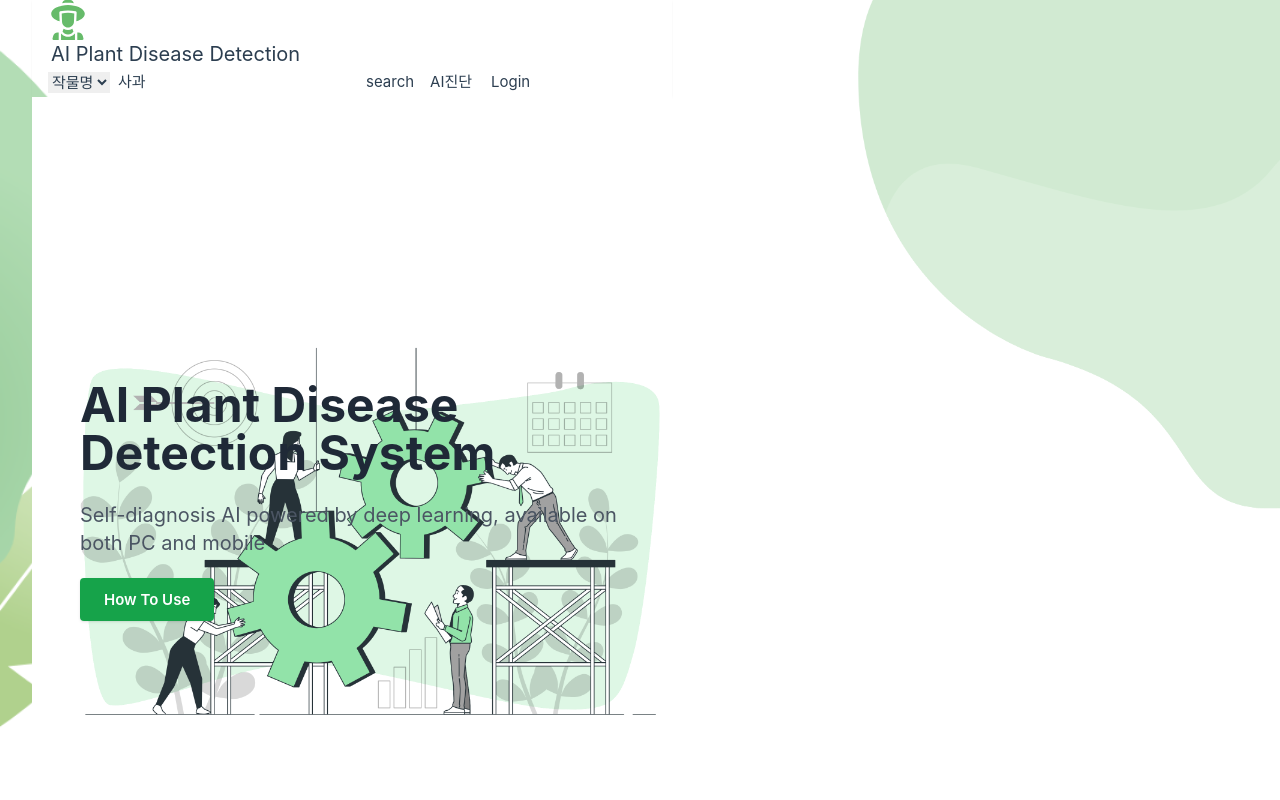
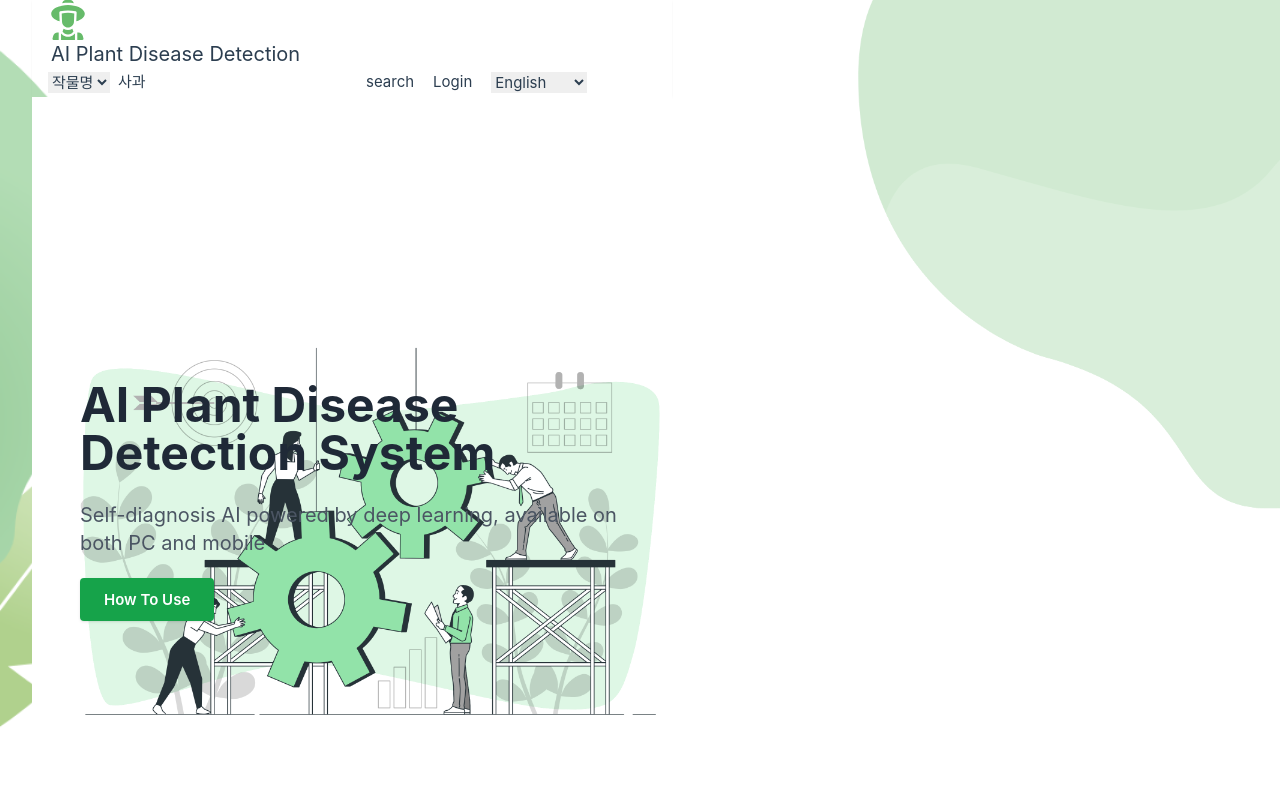
Before and after one commit to jihyoung-lee/-Plant_Disease_Detection_Web_v2, a Vue app in the folder vue/: page / in a window 1280 px wide. Shown: the top 800 px of the page. Built offline with nearby package versions, Linux system fonts and the light colour scheme; no server answers; what vue3-google-login would draw is missing.

Commit message:
Refactor: navbar layout logic

```diff
--- a/vue/src/components/navbar.vue
+++ b/vue/src/components/navbar.vue
@@ -15,18 +15,14 @@
     <!-- 오른쪽 영역 -->
     <div class="flex items-center gap-4">
       <SearchInput />
-
-      <button class="btn btn-outline btn-accent" @click="openModal">
-        AI진단
-      </button>
-
       <!-- 로그인 상태일 때 -->
       <div v-if="userStore.user" class="dropdown dropdown-end">
         <label tabindex="0" class="btn">
           {{ userStore.user.name }}
         </label>
         <ul tabindex="0" class="dropdown-content menu p-2 shadow bg-base-100 rounded-box w-52">
-          <li><router-link to="/list">{{ $t('analysis') }}</router-link></li>
+          <li><button @click="openModal" >{{ $t('analysis') }}</button></li>
+          <li><router-link to="/list">{{ $t('reports') }}</router-link></li>
           <li><router-link to="/logout">{{ $t('logout') }}</router-link></li>
         </ul>
       </div>
@@ -35,6 +31,10 @@
       <router-link v-else to="/login" class="btn btn-sm">
         {{ $t('login') }}
       </router-link>
+      <select class="select select-bordered select-xs w-24" :value="locale" @change="changeLang">
+        <option value="ko">한국어</option>
+        <option value="en">English</option>
+      </select>
     </div>
   </div>
 </template>
@@ -48,12 +48,21 @@ import { onMounted } from 'vue'
 import { useUserStore } from '@/stores/user'
 import { inject } from 'vue'
 
+import { useI18n } from 'vue-i18n'
+
+const { locale } = useI18n()
+
 const aiModal = inject('aiModal')
 const route = useRoute()
 const userStore = useUserStore()
 
 function openModal() {
   aiModal?.value?.openModal()
+}
+
+function changeLang(e) {
+  locale.value = e.target.value
+  localStorage.setItem('lang', e.target.value) // 새로고침에도 기억되게
 }
 
 onMounted(async () => {
--- a/vue/src/locales/en.json
+++ b/vue/src/locales/en.json
@@ -54,5 +54,6 @@
   "register_email_resend_in": "Resend available in {seconds} seconds",
 
   "analysis": "Analysis",
+  "reports": "Reports",
   "search": "search"
 }
--- a/vue/src/locales/ko.json
+++ b/vue/src/locales/ko.json
@@ -54,6 +54,7 @@
   "register_email_resend": "인증번호 다시 받기",
   "register_email_resend_in": "{seconds}초 후 재전송 가능",
 
-  "analysis": "분석 결과",
+  "analysis": "AI 진단",
+  "reports": "진단 결과",
   "search": "검색"
 }
--- a/vue/src/main.js
+++ b/vue/src/main.js
@@ -12,6 +12,10 @@ axios.defaults.baseURL = 'http://127.0.0.1:8081'
 axios.defaults.withCredentials = true
 
 const pinia = createPinia()
+const savedLang = localStorage.getItem('lang')
+if (savedLang) {
+    i18n.global.locale.value = savedLang
+}
 
 createApp(App)
     .use(router)
```
